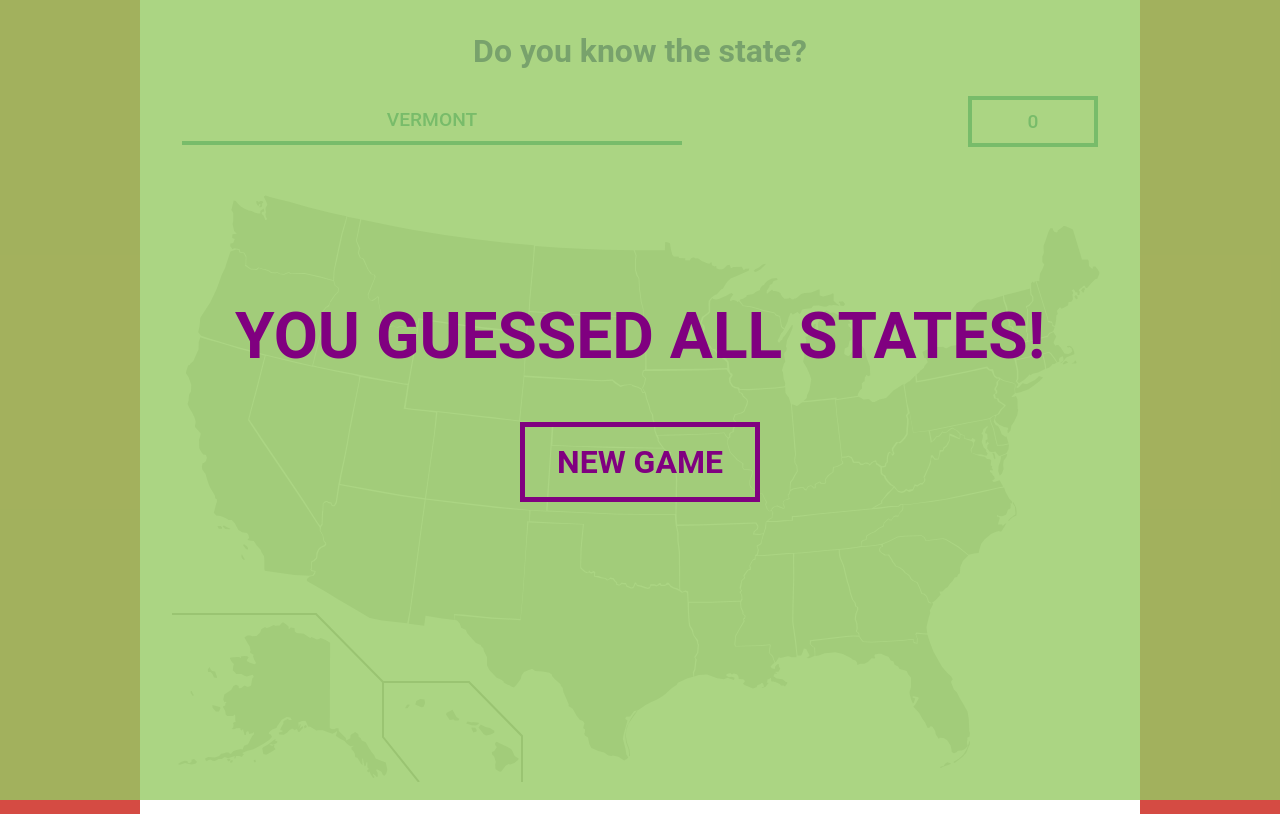
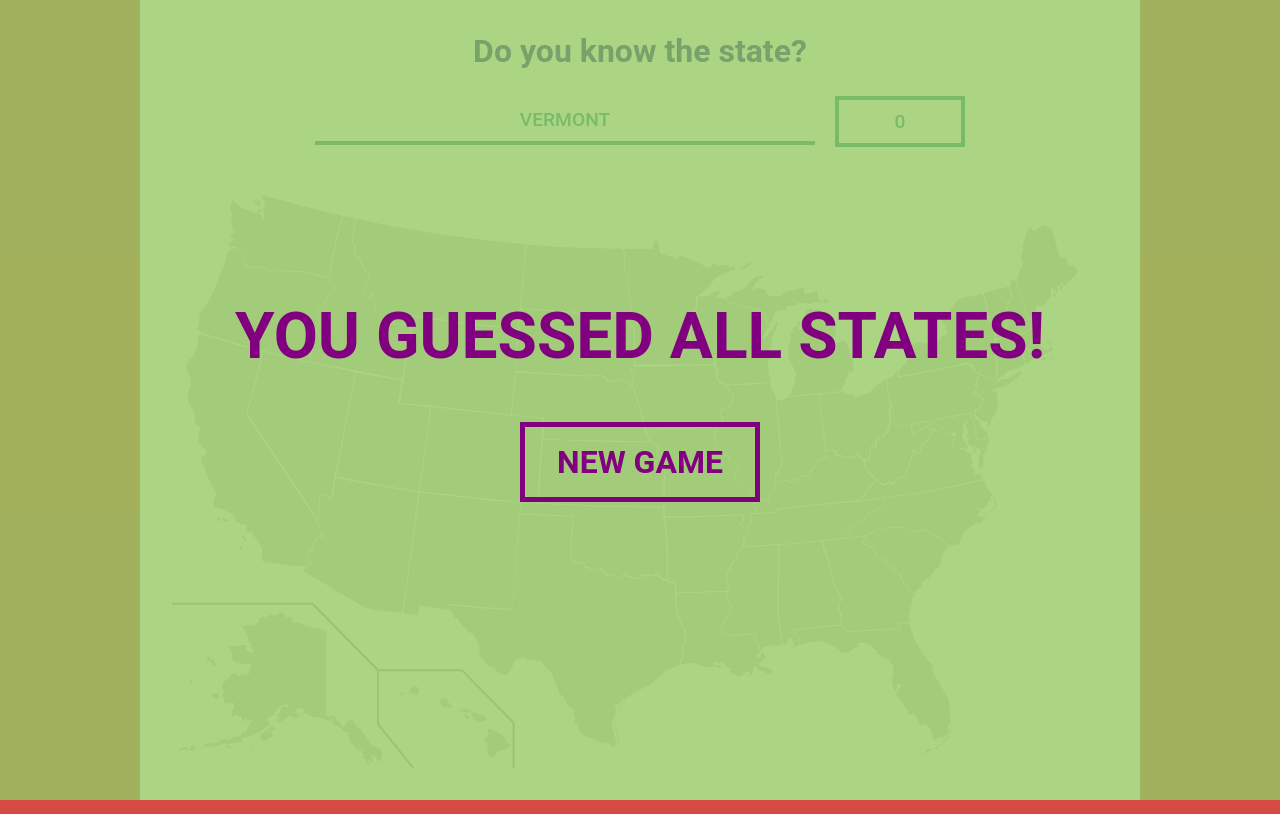
Before and after one commit to lisamoeller/mapGame, a website: page index.html in a window 1280 px wide. Drawn offline with Linux system fonts and the light colour scheme.

Commit message:
styling fixes flexible size of the svg map

```diff
--- a/index.html
+++ b/index.html
@@ -21,7 +21,7 @@
 
         <div id="info-box"></div>
         <?xml version="1.0" encoding="utf-8"?>
-        <svg xmlns="http://www.w3.org/2000/svg" preserveAspectRatio="xMinYMin meet" width="959" height="593"
+        <svg xmlns="http://www.w3.org/2000/svg" preserveAspectRatio="xMinYMin meet" width="100%"
             viewBox="174 100 959 593">
             <path data-code="HI" data-state="Hawaii" data-capital="Honolulu"
                 d="M407.1 619.3l1.9-3.6 2.3-0.3 0.3 0.8 -2.1 3.1H407.1zM417.3 615.6l6.1 2.6 2.1-0.3 1.6-3.9 -0.6-3.4 -4.2-0.5 -4 1.8L417.3 615.6zM448 625.6l3.7 5.5 2.4-0.3 1.1-0.5 1.5 1.3 3.7-0.2 1-1.5 -2.9-1.8 -1.9-3.7 -2.1-3.6 -5.8 2.9L448 625.6zM468.2 634.5l1.3-1.9 4.7 1 0.6-0.5 6.1 0.6 -0.3 1.3 -2.6 1.5 -4.4-0.3L468.2 634.5zM473.5 639.7l1.9 3.9 3.1-1.1 0.3-1.6 -1.6-2.1 -3.7-0.3V639.7zM480.5 638.5l2.3-2.9 4.7 2.4 4.4 1.1 4.4 2.7v1.9l-3.6 1.8 -4.8 1 -2.4-1.5L480.5 638.5zM497.1 654.1l1.6-1.3 3.4 1.6 7.6 3.6 3.4 2.1 1.6 2.4 1.9 4.4 4 2.6 -0.3 1.3 -3.9 3.2 -4.2 1.5 -1.5-0.6 -3.1 1.8 -2.4 3.2 -2.3 2.9 -1.8-0.2 -3.6-2.6 -0.3-4.5 0.6-2.4 -1.6-5.7 -2.1-1.8 -0.2-2.6 2.3-1 2.1-3.1 0.5-1 -1.6-1.8L497.1 654.1z" />
@@ -123,7 +123,7 @@
                 d="M776.2 573l-1-2.6 -1.1-3.1 -3.3-3.5 0.9-6.8 -0.1-1.1 -1.3 0.3 -8.2 0.9 -25 0.5 -0.7-2.4 0.9-8.5 3.3-5.9 5-8.7 -0.6-2.4 1.3-0.7 0.5-2 -2.3-2.1 -0.1-1.9 -1.8-4.3 -0.5-5.9 -9.7 0.1 -19.2 0.9 -22.2 0 0 9.6 0.7 9.4 0.7 3.9 2.5 4.1 0.9 5 4.3 5.5 0.2 3.2 0.7 0.7 -0.7 8.5 -3 5 1.6 2.1 -0.7 2.5 -0.7 7.3 -1.4 3.2 0.1 3.6 4.7-1.5 8.1-0.3 10.3 3.6 6.5 1.1 3.7-1.5 3.2 1.1 3.2 1 0.8-2.1 -3.2-1.1 -2.6 0.5 -2.7-1.6c0 0 0.2-1.3 0.8-1.5 0.6-0.2 3.1-1 3.1-1l1.8 1.5 1.8-1 3.2 0.6 1.5 2.4 0.3 2.3 4.5 0.3 1.8 1.8 -0.8 1.6 -1.3 0.8 1.6 1.6 8.4 3.6 3.6-1.3 1-2.4 2.6-0.6 1.8-1.5 1.3 1 0.8 2.9 -2.3 0.8 0.6 0.6 3.4-1.3 2.3-3.4 0.8-0.5 -2.1-0.3 0.8-1.6 -0.2-1.5 2.1-0.5 1.1-1.3 0.6 0.8c0 0-0.2 3.1 0.6 3.1 0.8 0 4.2 0.6 4.2 0.6l4 1.9 1 1.5h2.9l1.1 1 2.3-3.1v-1.5h-1.3l-3.4-2.7 -5.8-0.8 -3.2-2.3 1.1-2.7 2.3 0.3 0.2-0.6 -1.8-1v-0.5h3.2l1.8-3.1 -1.3-1.9 -0.3-2.7 -1.5 0.2 -1.9 2.1 -0.6 2.6 -3.1-0.6 -1-1.8 1.8-1.9 2-1.8L776.2 573z" />
             <path data-code="VA" data-state="Virginia" data-capital="Richmond"
                 d="M1002.9 369.2l-0.1-1.9 6.5-2.5 -0.8 3.2 -2.9 3.8 -0.4 4.6 0.5 3.4 -1.8 5 -2.2 1.9 -1.5-4.6 0.4-5.4 1.6-4.2L1002.9 369.2zM1005.2 397.5L947 410.1l-37.4 5.3 -6.7-0.4 -2.6 1.9 -7.3 0.2 -8.4 1 -8.9 1 8.5-4.9 0-2.1 1.5-2.1 10.6-11.5 3.9 4.5 3.8 1 2.5-1.1 2.2-1.3 2.5 1.3 3.9-1.4 1.9-4.6 2.6 0.5 2.9-2.1 1.8 0.5 2.8-3.7 0.3-2.1 -1-1.3 1-1.9 5.3-12.3 0.6-5.7 1.2-0.5 2.2 2.4 3.9-0.3 1.9-7.6 2.8-0.6 1-2.7 2.6-2.3 1.3-2.3 1.5-3.4 0.1-5.1 9.8 3.8c0.7 0.3 0.7-4.8 0.7-4.8l4.1 1.4 -0.5 2.6 8.2 2.9 1.3 1.8 -0.9 3.7 -1.3 1.3 -0.5 1.7 0.5 2.4 2 1.3 3.9 1.4 2.9 1 4.9 0.9 2.2 2.1 3.2 0.4 0.9 1.2 -0.4 4.7 1.4 1.1 -0.5 1.9 1.2 0.8 -0.2 1.4 -2.7-0.1 0.1 1.6 2.3 1.5 0.1 1.4 1.8 1.8 0.5 2.5 -2.6 1.4 1.6 1.5 5.8-1.7L1005.2 397.5z" />
-            <path data-code="path67" d="M385 593v55l36 45M174 525h144l67 68h86l53 54v46"
+            <path id="path67" d="M385 593v55l36 45M174 525h144l67 68h86l53 54v46"
                 style="fill:none;stroke-width:2;stroke:#A9A9A9" /></svg>
     </div>
 
--- a/script.js
+++ b/script.js
@@ -1,4 +1,4 @@
-const paths = document.querySelectorAll("path");
+const paths = document.querySelectorAll("path:not(#path67)");
 const showBox = document.querySelector(".toFind");
 let stateList = {
      "HI": {"name": "Hawaii", "capital":"Honolulu"},
--- a/style.scss
+++ b/style.scss
@@ -17,6 +17,7 @@ body {
   align-items: center;
   justify-content: center;
   z-index: 100;
+  text-align: center;
 
   div {
     font-size: 4rem;
@@ -41,6 +42,7 @@ body {
 
 .wrapper {
   width: 100%;
+  min-height: 100vh;
   max-width: 1000px;
   margin: 0 auto;
   background: white;
@@ -48,6 +50,7 @@ body {
   flex-direction: column;
   padding: 2rem;
   box-sizing: border-box;
+  justify-content: center;
 
   h1 {
     color: darkblue;
@@ -61,7 +64,7 @@ body {
     display: flex;
     align-items: center;
     flex-wrap: wrap;
-    justify-content: space-between;
+    justify-content: center;
     margin: 0 0 2rem;
 
     .toFind,
```
Also changed, not shown: style.css, 1 other file.
